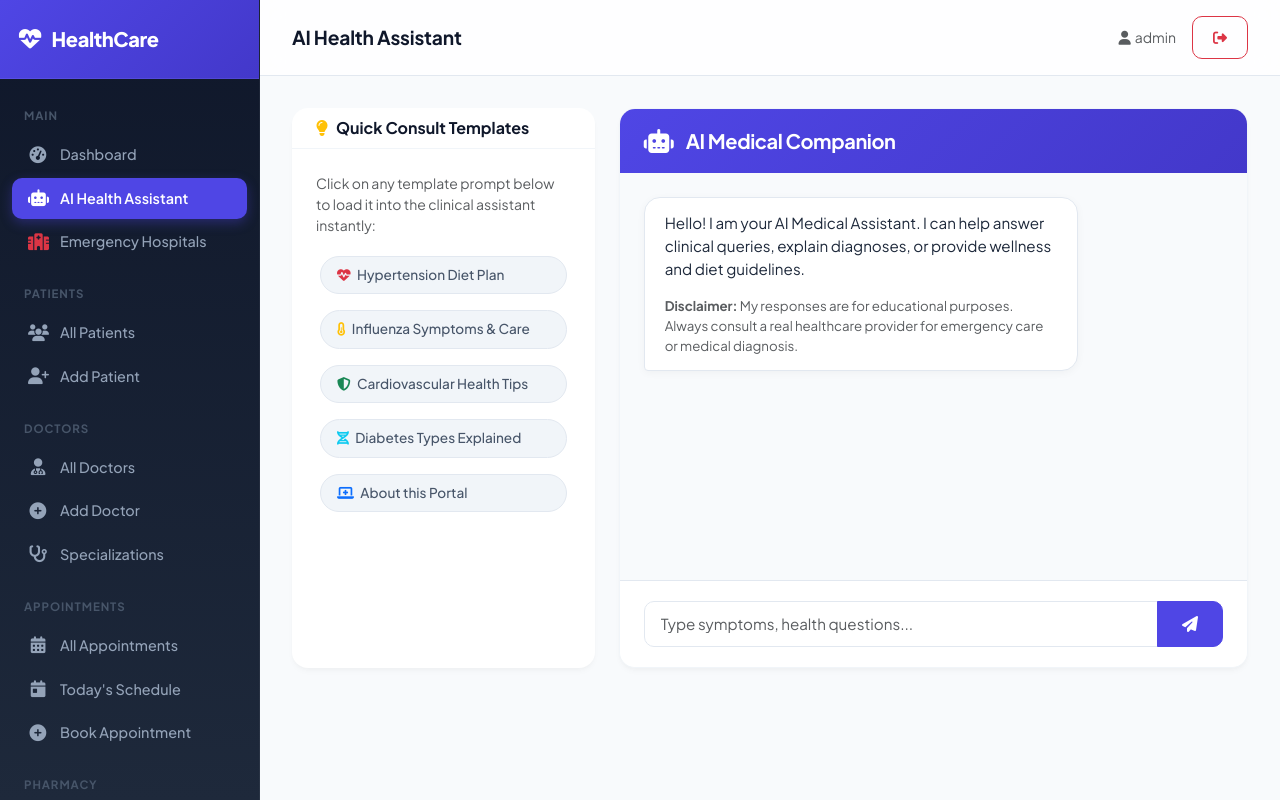
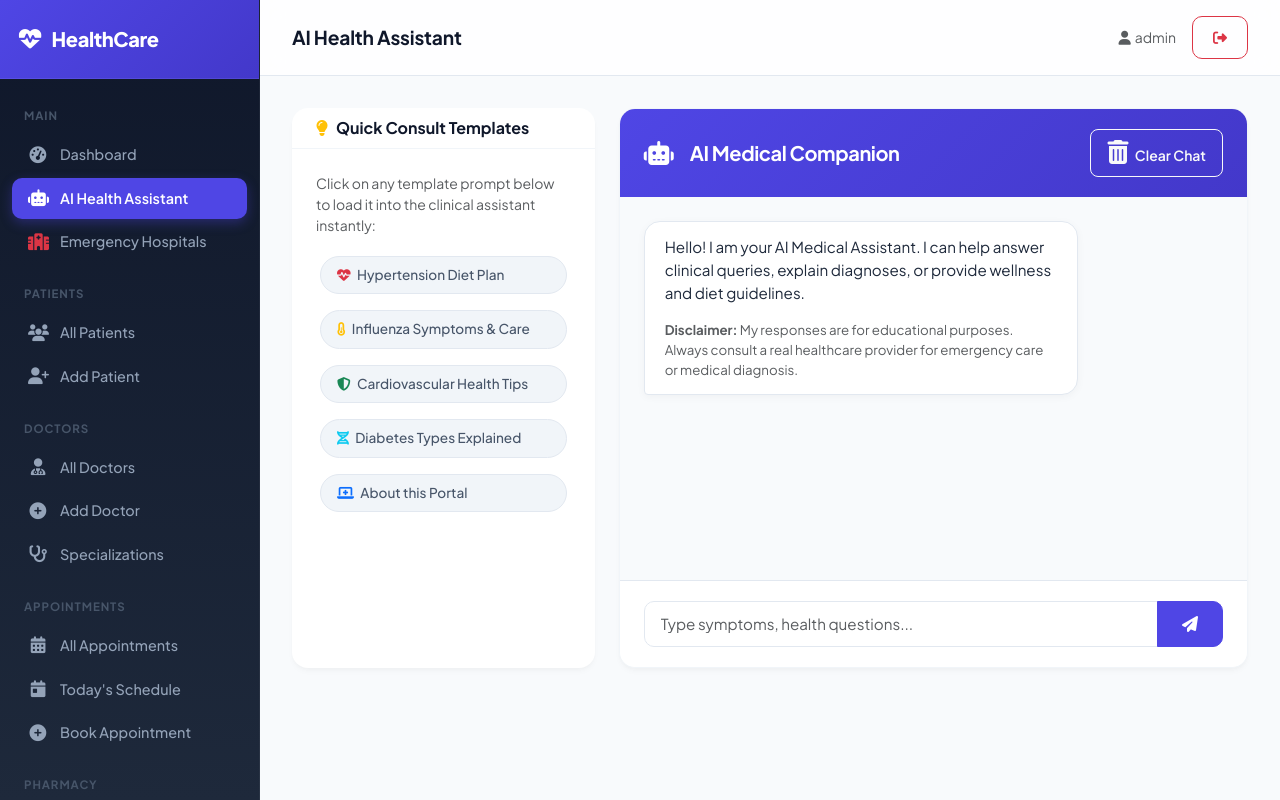
Before and after one commit to ajay160380/healthcare_project, a Django app: page /ai-assistant/ in a window 1280 px wide. Run offline with Django 5.2, Linux system fonts and the light colour scheme; a user stored in the database is signed in.

Commit message:
add session-based message history to AI Health Assistant

```diff
--- a/accounts/views.py
+++ b/accounts/views.py
@@ -99,6 +99,13 @@ def ai_assistant(request):
     if request.method == 'POST':
         try:
             data = json.loads(request.body)
+
+            # Check for clear action
+            if data.get('action') == 'clear':
+                request.session['ai_chat_history'] = []
+                request.session.modified = True
+                return JsonResponse({'status': 'cleared'})
+
             user_message = data.get('message', '')
             if not user_message:
                 return JsonResponse({'error': 'Message cannot be empty.'}, status=400)
@@ -119,12 +126,23 @@ def ai_assistant(request):
                 "CRITICAL: Always include a standard, brief disclaimer reminding the user that you are an AI assistant and they should consult a professional healthcare provider for diagnostic assessments or emergencies."
             )
 
+            # Retrieve history from session
+            history = request.session.get('ai_chat_history', [])
+
+            # Limit history to prevent payload bloating (last 10 messages)
+            if len(history) > 10:
+                history = history[-10:]
+
+            messages_payload = [{'role': 'system', 'content': system_prompt}]
+            for msg in history:
+                messages_payload.append({'role': msg['role'], 'content': msg['content']})
+
+            # Append new user message
+            messages_payload.append({'role': 'user', 'content': user_message})
+
             payload = {
                 'model': 'llama-3.1-8b-instant',
-                'messages': [
-                    {'role': 'system', 'content': system_prompt},
-                    {'role': 'user', 'content': user_message}
-                ],
+                'messages': messages_payload,
                 'temperature': 0.7,
                 'max_tokens': 1024
             }
@@ -139,6 +157,13 @@ def ai_assistant(request):
             if response.status_code == 200:
                 result = response.json()
                 reply = result['choices'][0]['message']['content']
+
+                # Append user message and AI response to history
+                history.append({'role': 'user', 'content': user_message})
+                history.append({'role': 'assistant', 'content': reply})
+                request.session['ai_chat_history'] = history
+                request.session.modified = True
+
                 return JsonResponse({'reply': reply})
             else:
                 error_data = response.json()
@@ -148,7 +173,9 @@ def ai_assistant(request):
         except Exception as e:
             return JsonResponse({'error': f"Internal Server Error: {str(e)}"}, status=500)
 
-    return render(request, 'base/ai_assistant.html')
+    # GET request
+    chat_history = request.session.get('ai_chat_history', [])
+    return render(request, 'base/ai_assistant.html', {'chat_history': chat_history})
 
 
 @login_required
--- a/templates/base/ai_assistant.html
+++ b/templates/base/ai_assistant.html
@@ -192,12 +192,16 @@
     <div class="col-lg-8">
         <div class="chat-container">
 
-            <div class="chat-header">
-                <i class="fas fa-robot"></i>
-                <div>
-                    <h5 class="mb-0 text-white">AI Medical Companion</h5>
-                    <!-- <span class="small opacity-75">Powered by Llama-3 (Groq API)</span> -->
+            <div class="chat-header d-flex justify-content-between align-items-center">
+                <div class="d-flex align-items-center gap-3">
+                    <i class="fas fa-robot"></i>
+                    <div>
+                        <h5 class="mb-0 text-white">AI Medical Companion</h5>
+                    </div>
                 </div>
+                <button onclick="clearChatHistory()" class="btn btn-sm btn-outline-light px-3 py-1.5" style="border-radius: 8px;" title="Clear Conversation">
+                    <i class="fas fa-trash-alt me-1"></i> Clear Chat
+                </button>
             </div>
 
             <div class="chat-messages" id="chatMessages">
@@ -208,6 +212,13 @@
                     <p class="small text-muted mb-0"><strong>Disclaimer:</strong> My responses are for educational
                         purposes. Always consult a real healthcare provider for emergency care or medical diagnosis.</p>
                 </div>
+                {% for message in chat_history %}
+                    {% if message.role == 'user' %}
+                        <div class="message-bubble message-user">{{ message.content }}</div>
+                    {% else %}
+                        <div class="message-bubble message-ai">{{ message.content|linebreaksbr }}</div>
+                    {% endif %}
+                {% endfor %}
             </div>
 
             <!-- Loader / Typing indicator (hidden by default) -->
@@ -314,5 +325,33 @@
                 appendMessage("Error contacting assistant: " + error, false);
             });
     }
+
+    function clearChatHistory() {
+        if (!confirm("Are you sure you want to clear the conversation history?")) return;
+        const csrfToken = document.querySelector('[name=csrfmiddlewaretoken]').value;
+        fetch('{% url "ai_assistant" %}', {
+            method: 'POST',
+            headers: {
+                'Content-Type': 'application/json',
+                'X-CSRFToken': csrfToken
+            },
+            body: JSON.stringify({ action: 'clear' })
+        })
+        .then(response => response.json())
+        .then(data => {
+            if (data.status === 'cleared') {
+                chatMessages.innerHTML = `
+                    <div class="message-bubble message-ai">
+                        <p>Hello! I am your AI Medical Assistant. I can help answer clinical queries, explain diagnoses, or provide wellness and diet guidelines.</p>
+                        <p class="small text-muted mb-0"><strong>Disclaimer:</strong> My responses are for educational purposes. Always consult a real healthcare provider for emergency care or medical diagnosis.</p>
+                    </div>
+                `;
+            }
+        })
+        .catch(err => console.error("Error clearing chat history:", err));
+    }
+
+    // Scroll to bottom on load if there's history
+    chatMessages.scrollTop = chatMessages.scrollHeight;
 </script>
 {% endblock %}
```
